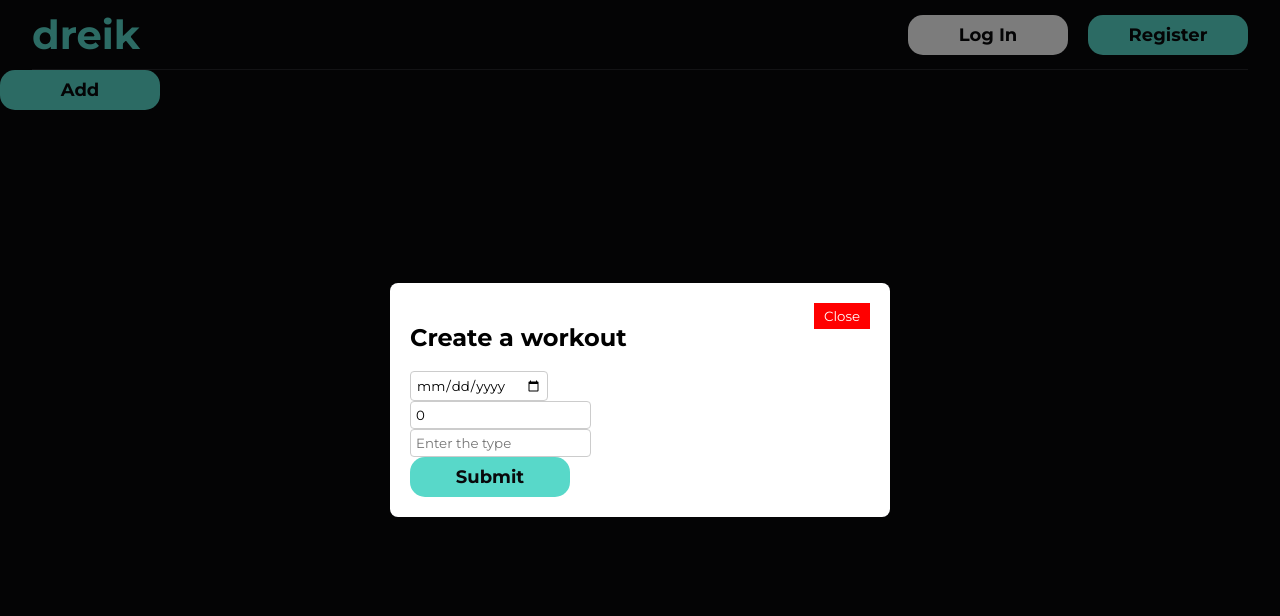
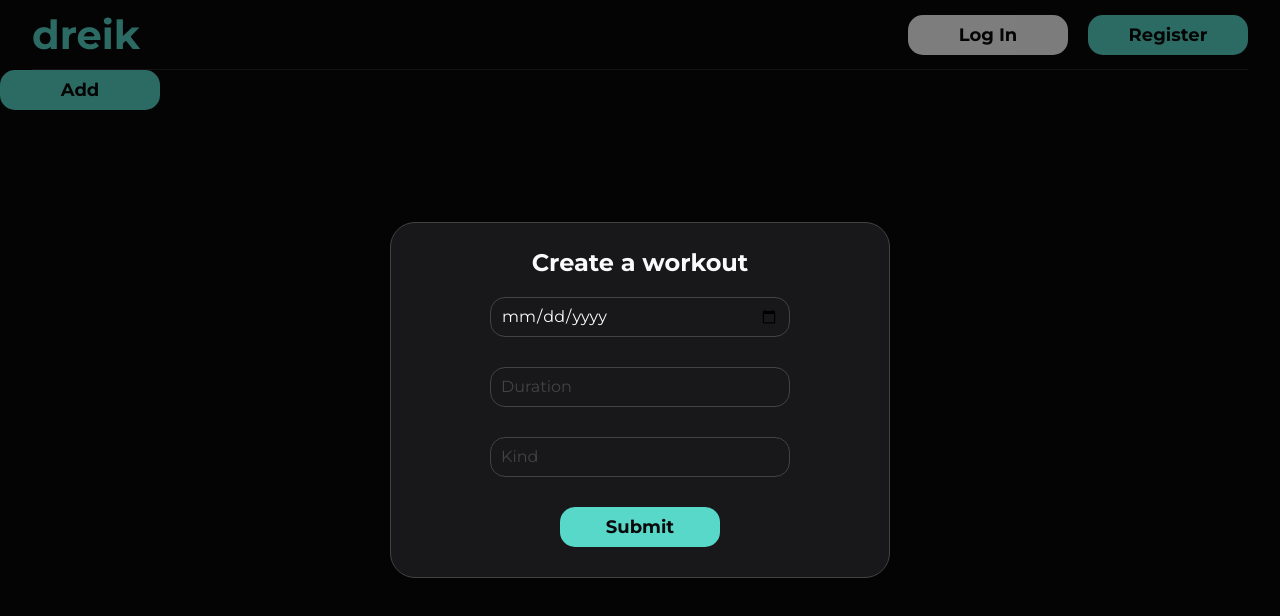
Before and after one commit to yodreik/frontend, a Next.js app: page /test in a window 1280 px wide. Both pictures are taken after a click on the button "Add". Shown: the top 616 px of the page. Built offline with nearby package versions, Linux system fonts and the light colour scheme; no server answers.

Commit message:
chore: Create workout form

```diff
--- a/src/app/test/page.module.css
+++ b/src/app/test/page.module.css
@@ -11,3 +11,17 @@
 .testb {
     margin-top: 1000px;
 }
+
+.modalTitle {
+    color: var(--white);
+}
+
+.modalInnerContainer {
+    display: flex;
+    align-items: center;
+    flex-direction: column;
+}
+
+.formElement {
+    margin-bottom: 30px;
+}
--- a/src/app/test/page.tsx
+++ b/src/app/test/page.tsx
@@ -1,9 +1,11 @@
 "use client"
 
-import { useState } from "react";
+import { ChangeEvent, useState } from "react";
 import Button from "@/components/Button/Button";
 import Modal from "@/components/Modal/Modal";
 import * as Api from "@/api";
+import styles from "./page.module.css";
+import Input from "@/components/Input/Input";
 
 const Test: React.FC = () => {
     const [isModalOpen, setIsModalOpen] = useState<boolean>(false);
@@ -12,6 +14,28 @@ const Test: React.FC = () => {
         duration: 0,
         kind: "",
     });
+
+    const [dateValue, setDateValue] = useState("");
+    const [durationValue, setDurationValue] = useState("");
+    const [kindValue, setKindValue] = useState("");
+
+    const onChangeDate = (e: ChangeEvent<HTMLInputElement>) => {
+        const input = e.target.value;
+
+        setDateValue(input);
+    };
+
+    const onChangeDuration = (e: ChangeEvent<HTMLInputElement>) => {
+        const input = e.target.value;
+
+        setDurationValue(input);
+    };
+
+    const onChangeKind = (e: ChangeEvent<HTMLInputElement>) => {
+        const input = e.target.value;
+
+        setKindValue(input);
+    };
 
     const handleOpenModal = () => {
         setIsModalOpen(true);
@@ -44,48 +68,46 @@ const Test: React.FC = () => {
             />
 
             <Modal isOpen={isModalOpen} onClose={handleCloseModal}>
-                <h2>Create a workout</h2>
                 <div>
-                    <div>
-                        <input
+                    <div className={styles.modalInnerContainer}>
+                        <h2 className={styles.modalTitle}>Create a workout</h2>
+                        <div className={styles.formElement}>
+                            <Input
+                                value={dateValue}
+                                onChange={onChangeDate}
                                 type="date"
-                            id="date"
-                            name="date"
-                            required
-                            value={formData.date}
-                            onChange={handleChange}
+                                status={"default"}
+                                placeholder="Date"
                             />
                         </div>
 
-                    <div>
-                        <input
+                        <div className={styles.formElement}>
+                            <Input
+                                value={durationValue}
+                                onChange={onChangeDuration}
                                 type="number"
-                            id="duration"
-                            name="duration"
-                            required
-                            min="1"
-                            value={formData.duration}
-                            onChange={handleChange}
-                            placeholder="Enter positive numbers"
+                                status={"default"}
+                                placeholder="Duration"
                             />
                         </div>
 
-                    <div>
-                        <input
+                        <div className={styles.formElement}>
+                            <Input
+                                value={kindValue}
+                                onChange={onChangeKind}
                                 type="text"
-                            id="kind"
-                            name="kind"
-                            required
-                            value={formData.kind}
-                            onChange={handleChange}
-                            placeholder="Enter the type"
+                                status={"default"}
+                                placeholder="Kind"
                             />
                         </div>
 
+                        <div className={styles.formElement}>
                             <Button
                                 label="Submit"
                                 onClick={handleSubmit}
                             />
+                        </div>
+                    </div>
                 </div>
             </Modal>
 
--- a/src/components/Modal/Modal.module.css
+++ b/src/components/Modal/Modal.module.css
@@ -11,11 +11,17 @@
 }
 
 .modalContainer {
-    background: white;
-    padding: 20px;
-    border-radius: 8px;
+    background-color: var(--dark-gray);
+    border: 1px solid var(--light-gray);
     width: 500px;
-    max-width: 100%;
+    border-radius: 25px;
+
+    display: flex;
+    justify-content: center;
+
+    overflow: hidden;
+
+    padding: 0px 7px 0px 7px;
 }
 
 .modalCloseButton {
@@ -28,5 +34,5 @@
 }
 
 .modalContent {
-    margin-top: 20px;
+    margin-top: 5px;
 }
--- a/src/components/Modal/Modal.tsx
+++ b/src/components/Modal/Modal.tsx
@@ -13,10 +13,10 @@ const Modal: React.FC<ModalProps> = ({ isOpen, onClose, children }) => {
     return (
         <div className={styles.modalOverlay}>
             <div className={styles.modalContainer}>
-                <button className={styles.modalCloseButton} onClick={onClose}>
+                <div className={styles.modalContent}>{children}</div>
+                {/* <button className={styles.modalCloseButton} onClick={onClose}>
                     Close
-                </button>
-                <div className={styles.modalContent}>{children}</div>
+                </button> */}
             </div>
         </div>
     );
```
Lines whose indentation alone changed are shown as unchanged.
